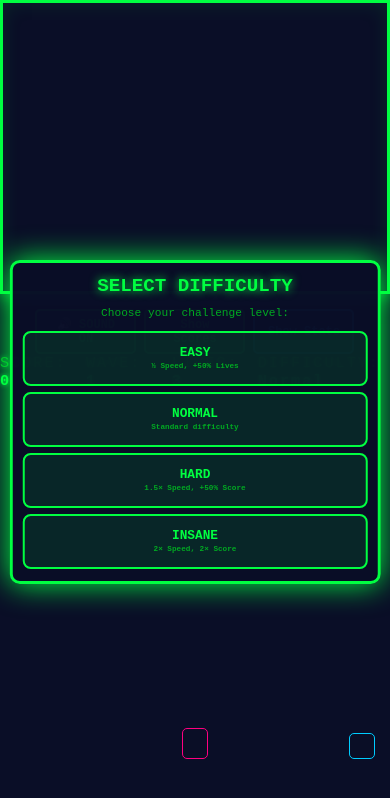
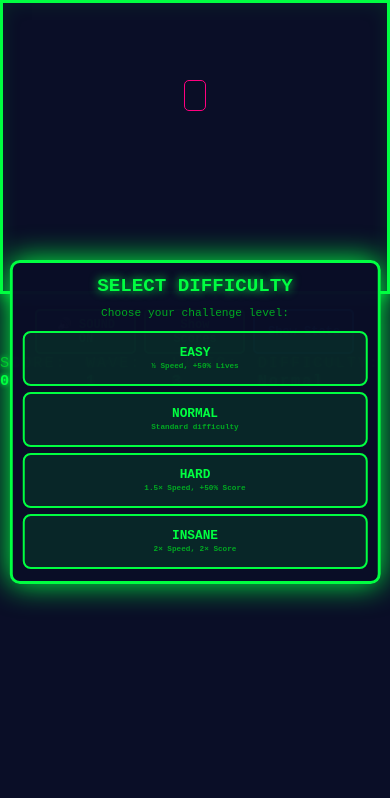
Before and after one commit to viloun/space-invaders, a website: page index.html in a window 390 px wide. Drawn offline with Linux system fonts and the light colour scheme.

Commit message:
Revert "Position powerups and bullet level displays above touch controls on mobile"
This reverts commit a55388744cd72887a089a663115fb4c54d1a6a97.

```diff
--- a/index.html
+++ b/index.html
@@ -956,33 +956,15 @@
 
             .powerups-display {
                 position: fixed;
-                bottom: 85px;
+                top: 80px;
                 left: 50%;
                 transform: translateX(-50%);
-                font-size: 0.85em;
-                z-index: 49;
+                font-size: 0.9em;
+                z-index: 100;
                 background: rgba(10, 14, 39, 0.9);
-                padding: 6px 12px;
+                padding: 5px 10px;
                 border-radius: 5px;
                 border: 1px solid #ff0080;
-                color: #ff0080;
-                text-shadow: 0 0 10px #ff0080;
-                white-space: nowrap;
-            }
-
-            .bullet-level-display {
-                position: fixed;
-                bottom: 85px;
-                right: 15px;
-                font-size: 0.85em;
-                z-index: 49;
-                background: rgba(10, 14, 39, 0.9);
-                padding: 6px 12px;
-                border-radius: 5px;
-                border: 1px solid #00ccff;
-                color: #00ccff;
-                text-shadow: 0 0 10px #00ccff;
-                display: block !important;
             }
         }
 
```
